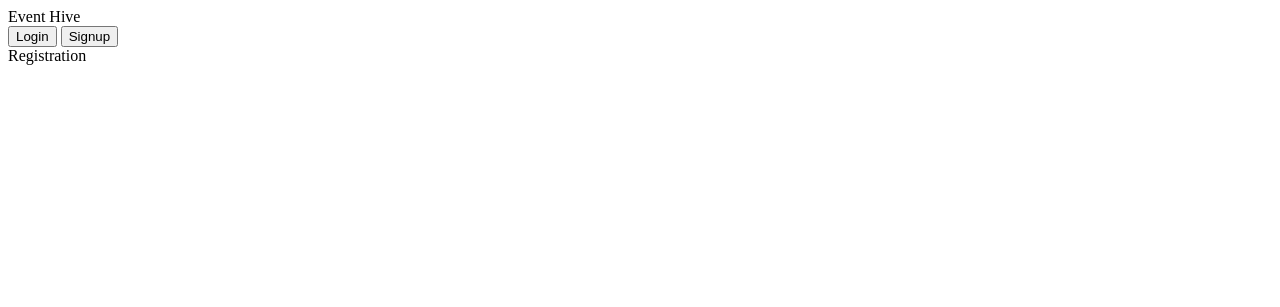
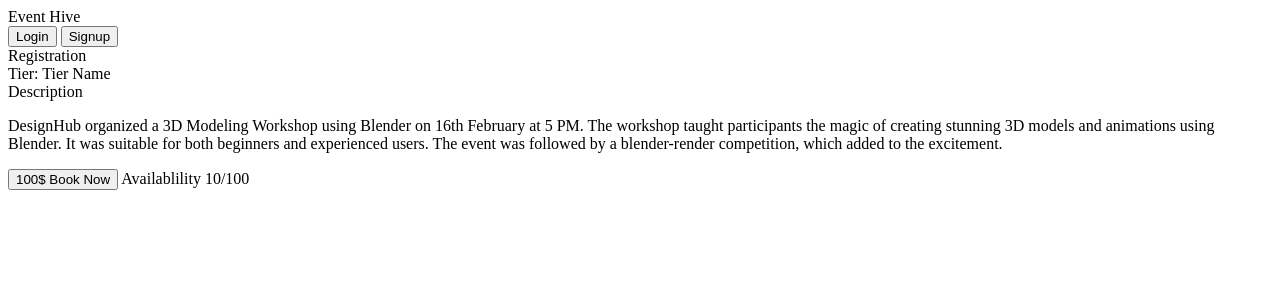
Before and after one commit to ChandruMIT-o/EventHive, a Flask app: template templates/RegistrationPage.html in a window 1280 px wide. Shown: the top 307 px of the page. Run offline with Flask 3, Linux system fonts and the light colour scheme; the template is opened without the code that fills it, so the values that code supplies are empty.

Commit message:
RegistrationPage Done

```diff
--- a/templates/RegistrationPage.html
+++ b/templates/RegistrationPage.html
@@ -19,8 +19,18 @@
     <div class="registration-container">
         <label class="header1">Registration</label>
         <div class="tier-payment">
-            <div class="">
-
+            <div class="tier">
+                <label class="tier-name">Tier: Tier Name</label>
+                <div class="column-split">
+                    <div class="column1">
+                        <label class="description-title">Description</label>
+                        <p class="description-paragraph">DesignHub organized a 3D Modeling Workshop using Blender on 16th February at 5 PM. The workshop taught participants the magic of creating stunning 3D models and animations using Blender. It was suitable for both beginners and experienced users. The event was followed by a blender-render competition, which added to the excitement.</p>
+                    </div>
+                    <div class="column2">
+                        <button class="book-price-now">100$ Book Now</button>
+                        <label class="availability">Availablility  10/100</label>
+                    </div>
+                </div>
             </div>
         </div>
     </div>
```
